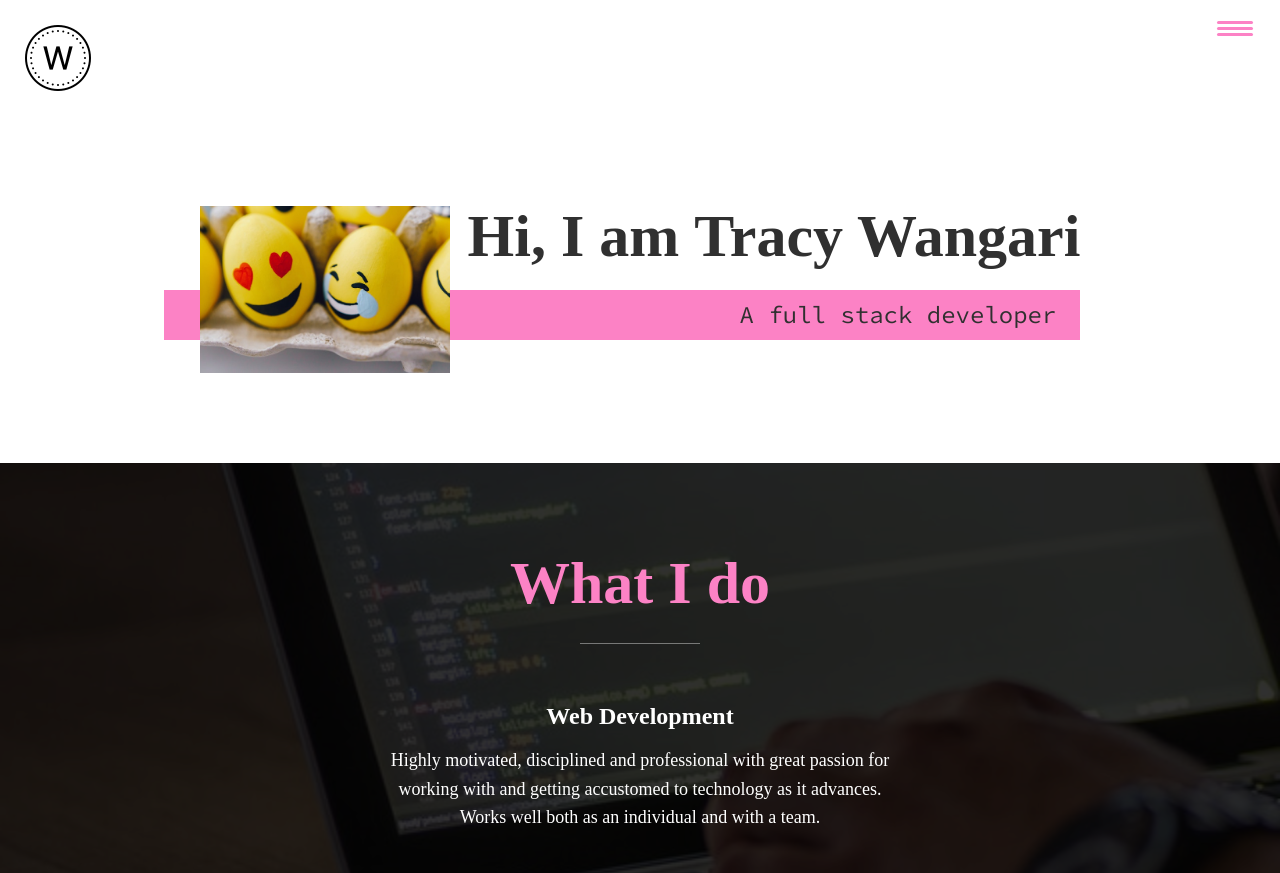
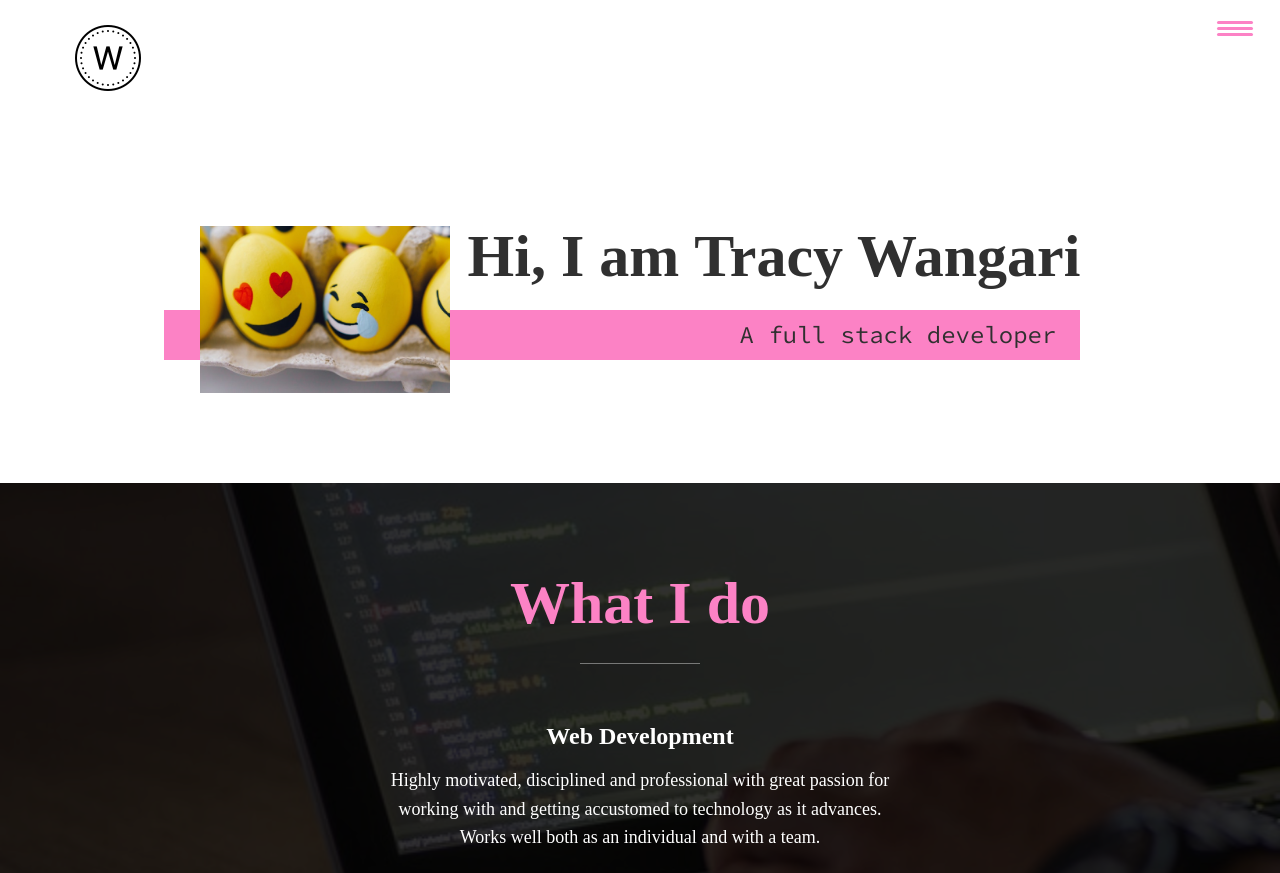
Before and after one commit to Thuotracy/scroll-indicator, a plain HTML site: page portfolio-website-master (1)/index.html in a window 1280 px wide. Shown: the top 873 px of the page. Drawn offline with nearby package versions, Linux system fonts and the light colour scheme; a web font is replaced by a local one.

Commit message:
styled the icon

```diff
--- a/portfolio-website-master (1)/styles.css
+++ b/portfolio-website-master (1)/styles.css
@@ -143,6 +143,10 @@ header{
 
 .logo{
     max-width: 100px;
+    position: relative;
+    left: 50px;
+    width: 100px;
+    height: 100px;
 }
 
 .nav{
```
